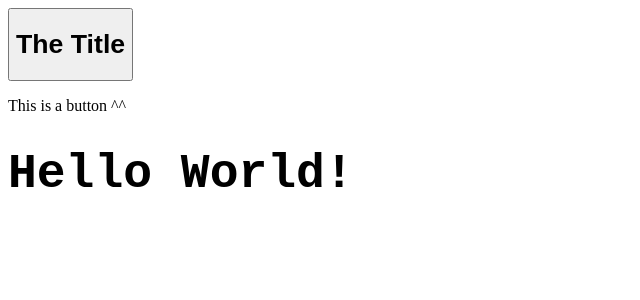
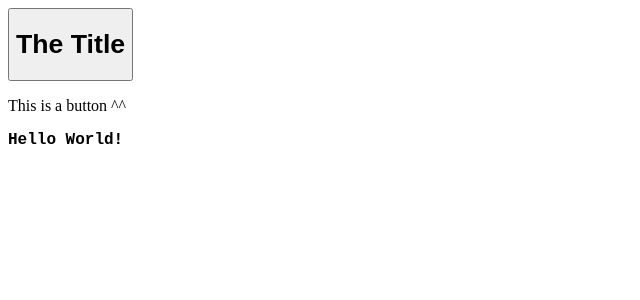
Before and after one commit to kyledoidge/learn-vue, a Vue app: page / in a window 1280 px wide. Shown: the top 300 px of the page, without its empty margins (0-640 px from the left). Built offline with nearby package versions, Linux system fonts and the light colour scheme.

Commit message:
Experimentation with watch, css vars, computed, slots

```diff
--- a/src/App.vue
+++ b/src/App.vue
@@ -1,5 +1,5 @@
 <template>
-  <Container>
+  <Container >
     <template v-slot:title>
       <Title text="The Title" ></Title>
     </template>
@@ -7,7 +7,7 @@
       <p>This is a button ^^</p>
     </template>
   </Container>
-  <h1 @click="test()" :class="classVal">{{text}}</h1>
+  <h1 @click="test()" :class="classVal" :style="cssVars">{{text}}</h1>
 </template>
 
 <script>
@@ -23,15 +23,30 @@ export default {
     Container,
     Title
   },
+  watch: {
+    text (newText, oldText) {
+      console.log('YOU CLICKED SHIT')
+      console.log(newText)
+      console.log(oldText)
+    }
+  },
   data () {
     return {
       text: 'Hello World!',
-      classVal: 'title'
+      classVal: 'title',
+      textSize: '5rem'
+    }
+  },
+  computed: {
+    cssVars () {
+      return {
+        '--textSize': this.textSize
+      }
     }
   },
   methods: {
     test () {
-      console.log(this)
+      this.text = 'Clicked'
     }
 
   }
@@ -39,8 +54,12 @@ export default {
 </script>
 
 <style scoped>
+  * {
+    --theSize: 1rem;
+    }
+
   .title {
     font-family: 'Courier New', Courier, monospace;
-    font-size: 3rem;
+    font-size: var(--theSize);
   }
 </style>
```
